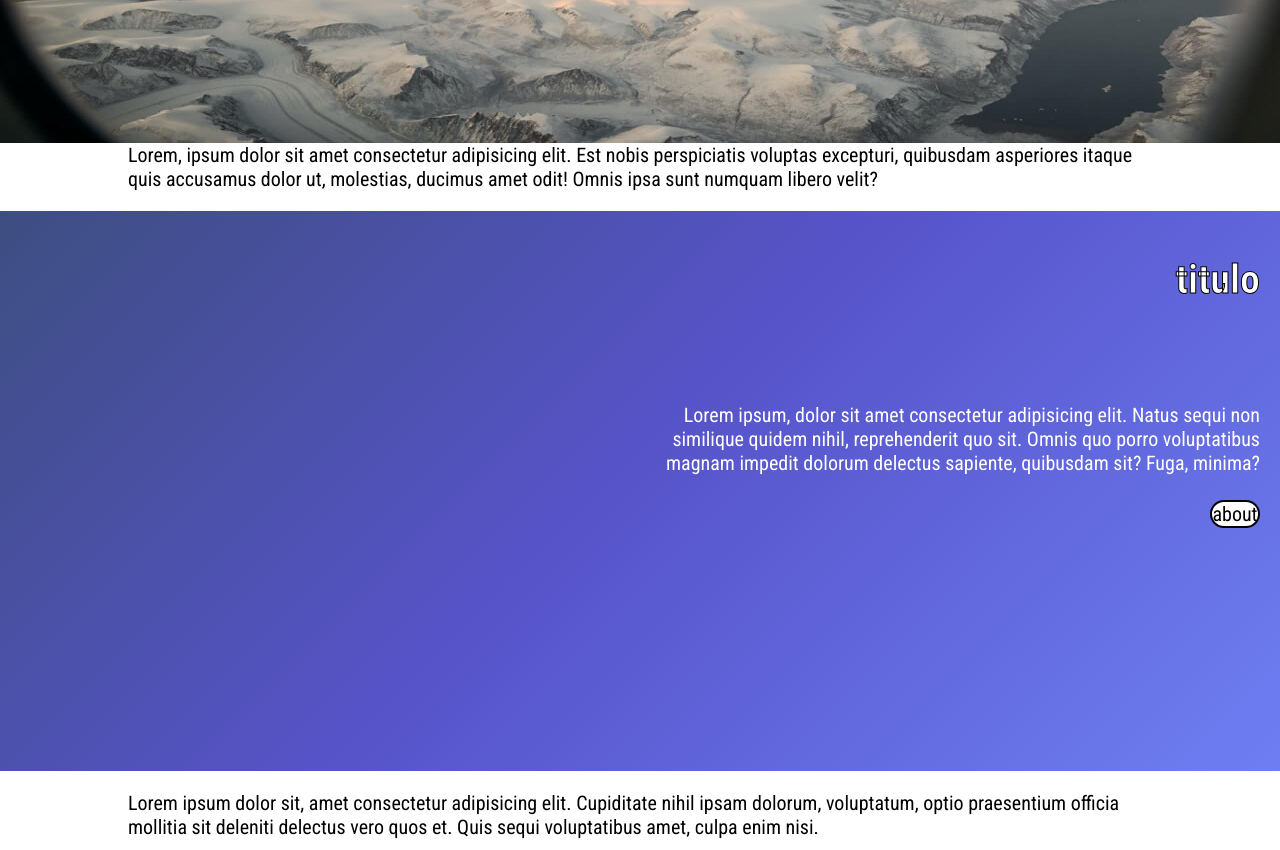
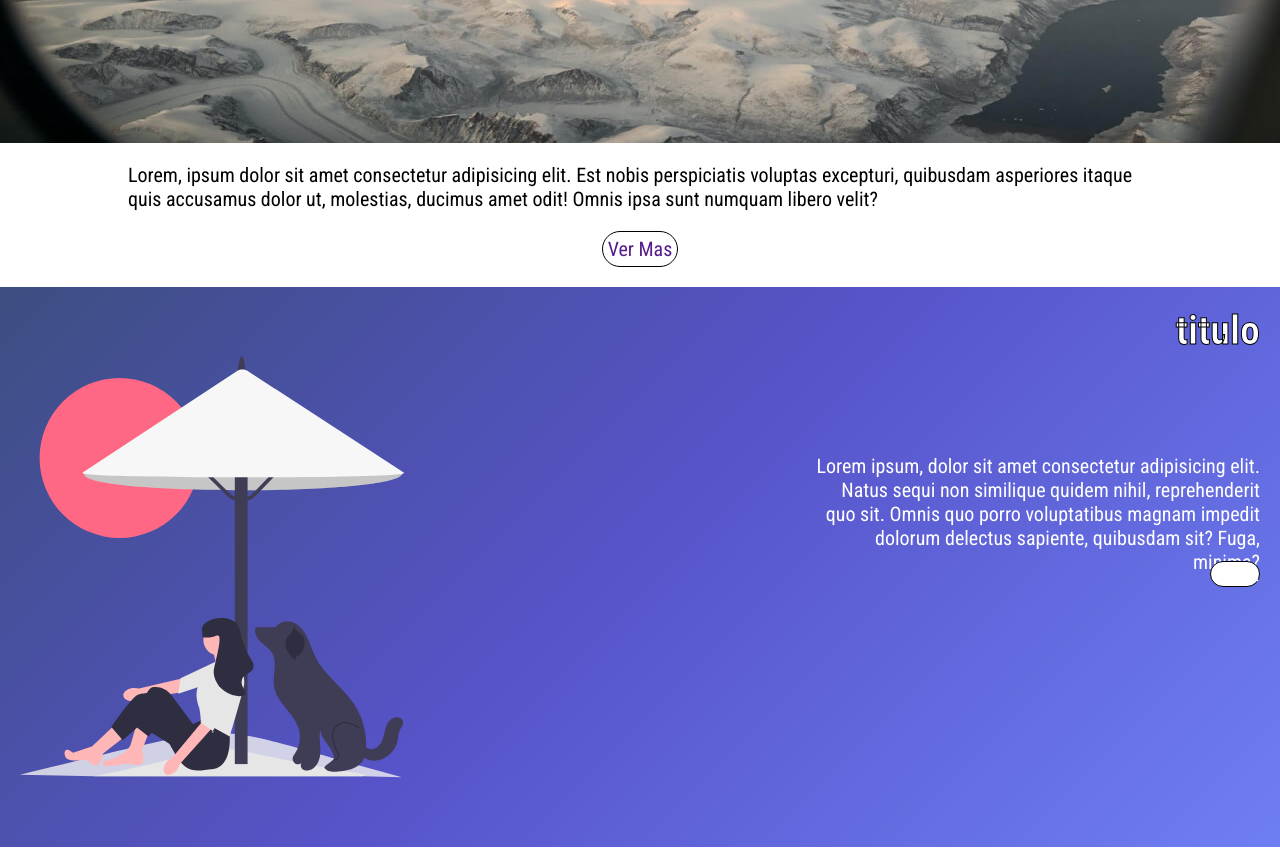
Before and after one commit to Forewn/forewn.github.io, a plain HTML site: page index.html in a window 1280 px wide. Shown: the part 467-1317 px from the top of the page. Drawn offline with Linux system fonts and the light colour scheme.

Commit message:
added new stuff

```diff
--- a/css/index.css
+++ b/css/index.css
@@ -5,19 +5,26 @@ html{
 .banner{
     width: 100% ;
     height: 30vh;
+    display: flex;
+    flex-direction: row;
+    margin-bottom: 20px;
+    justify-content: space-between;
+}
+
+.banner div{
     color: white;
     display: flex;
     flex-direction: column;
     flex: wrap;
     align-items: end;
     text-align: right;
-    margin-bottom: 20px;
 }
 
 #Carrousel-Container{
     height: 30vh;
     overflow: hidden;
-    z-index: 1;
+    margin-bottom: 20px;
+    margin-top: 50px;
 }
 
 .itemCarrousel{
@@ -45,23 +52,12 @@ html{
     padding: 20px;
 }
 
-#tarjetaCarrousel-1{
-    background-color: purple;
-}
-
-#tarjetaCarrousel-2{
-    background-color: blue;
-}
-
-#tarjetaCarrousel-3{
-    background-color: rgb(161, 160, 51);
-}
-
 .arrowCarrousel i{
     background-color: white;
     border-radius: 50%;
     border: 1px solid black;
     width: 20px;
+    font-size: 10px;
     height: 20px;
     padding: 5px;
 
@@ -69,6 +65,14 @@ html{
 
 #banner2{
     background-image: linear-gradient(-225deg, #3D4E81 0%, #5753C9 48%, #6E7FF3 100%);
+
+}
+
+.banner img{
+    width: 30%;
+    height: 100%;
+    position: relative;
+    left: 20px;
 }
 
 #banner3{
@@ -77,7 +81,7 @@ html{
 
 .banner h1{
     font-size: 100%;
-    padding-top: 45px;
+    padding-top: 20px;
     padding-right: 20px;
     font-size: 2rem;
     -webkit-text-stroke: 1px black;
@@ -96,7 +100,7 @@ html{
     text-decoration: none;
     display: flex;
     margin-right: 20px;
-    padding-bottom: 10px;
+    margin-top: 10px;
 }
 
 .infobtn{
@@ -104,9 +108,24 @@ html{
     background-color: white;
     min-width: 50px;
     text-align: center;
-    border: solid 0.2rem black;
+    border: solid 1px black;
 }
 
-main > p{
+main p{
     margin: 0 10% 20px 10%;
 }
+
+.intersection{
+    display: flex;
+    flex-wrap: wrap;
+    justify-content: center;
+    margin-bottom: 20px;
+}
+
+.intersection > a{
+    display: inline-block;
+    border: 1px black solid;
+    border-radius: 50px;
+    text-decoration: none;
+    padding: 5px;
+}
--- a/css/style.css
+++ b/css/style.css
@@ -23,7 +23,7 @@ body{
 }
 
 header{
-    position: sticky;
+    position: fixed;
     top: 0;
     z-index: 100;
 }
@@ -43,6 +43,7 @@ header{
     max-height: 50px;
     margin-top: 0px;
     opacity: 0;
+    position: relative;
 }
 .mainbar nav > img{
     width: 100%;
--- a/index.html
+++ b/index.html
@@ -75,17 +75,26 @@
                 </div>
             </div>
         </section>
+        <div class="intersection">
             <p>Lorem, ipsum dolor sit amet consectetur adipisicing elit. Est nobis perspiciatis voluptas excepturi, quibusdam asperiores itaque quis accusamus dolor ut, molestias, ducimus amet odit! Omnis ipsa sunt numquam libero velit?</p>
+            <a href=""><div>Ver Mas</div></a>
+        </div>
         <section class="banner" id="banner2">
+            <img src="./img/undraw_beach_day_cser.svg" alt="ilustracion_playa">
+            <div class="textbanner">
                 <h1>titulo</h1>
                 <p>Lorem ipsum, dolor sit amet consectetur adipisicing elit. Natus sequi non similique quidem nihil, reprehenderit quo sit. Omnis quo porro voluptatibus magnam impedit dolorum delectus sapiente, quibusdam sit? Fuga, minima?</p>
                 <a href="#banner3"><div class="infobtn">about</div></a>
+            </div>
         </section>
         <p>Lorem ipsum dolor sit, amet consectetur adipisicing elit. Cupiditate nihil ipsam dolorum, voluptatum, optio praesentium officia mollitia sit deleniti delectus vero quos et. Quis sequi voluptatibus amet, culpa enim nisi.</p>
         <section class="banner" id="banner3">
+            <img src="./img/undraw_exploring_re_grb8.svg" alt="ilustracion_explorar">
+            <div class="textbanner">
                 <h1>titulo</h1>
                 <p>Lorem ipsum, dolor sit amet consectetur adipisicing elit. Natus sequi non similique quidem nihil, reprehenderit quo sit. Omnis quo porro voluptatibus magnam impedit dolorum delectus sapiente, quibusdam sit? Fuga, minima?</p>
-            <a href="#banner1"><div class="infobtn">about</div></a>
+                <a href="#banner3"><div class="infobtn">about</div></a>
+            </div>
         </section>
         <h1 style="text-align: center;">En construccion</h1>
     </main>
--- a/js/script.js
+++ b/js/script.js
@@ -6,6 +6,7 @@ const menubtn = document.querySelector('.navmobile');
 const options = document.querySelector('.navmobile-options');
 const bgmobilenav = document.querySelector('.navmobile-options-background');
 const carrousel = document.getElementById('Carrousel-Container');
+const carrouselbtn = document.querySelectorAll('.arrowCarrousel');
 
 var openedMenu = false;
 
@@ -20,7 +21,6 @@ window.addEventListener('DOMContentLoaded', () => {
         footer.setAttribute('style', 'opacity:1');
         content.setAttribute('style', 'opacity:1;');
     });
-
 });
 
 menubtn.addEventListener('click', ()=> {
@@ -43,3 +43,9 @@ bgmobilenav.addEventListener('click', () => {
         openedMenu = false;
     }
 });
+
+for(let i = 0; i < carrouselbtn.length; i++){
+    carrouselbtn[i].addEventListener('click', () => {
+        window.scrollTo(0, 0);
+    });
+}
```
Also changed, not shown: img/undraw_beach_day_cser.svg (added), img/undraw_exploring_re_grb8.svg (added). Lines whose indentation alone changed are shown as unchanged.
